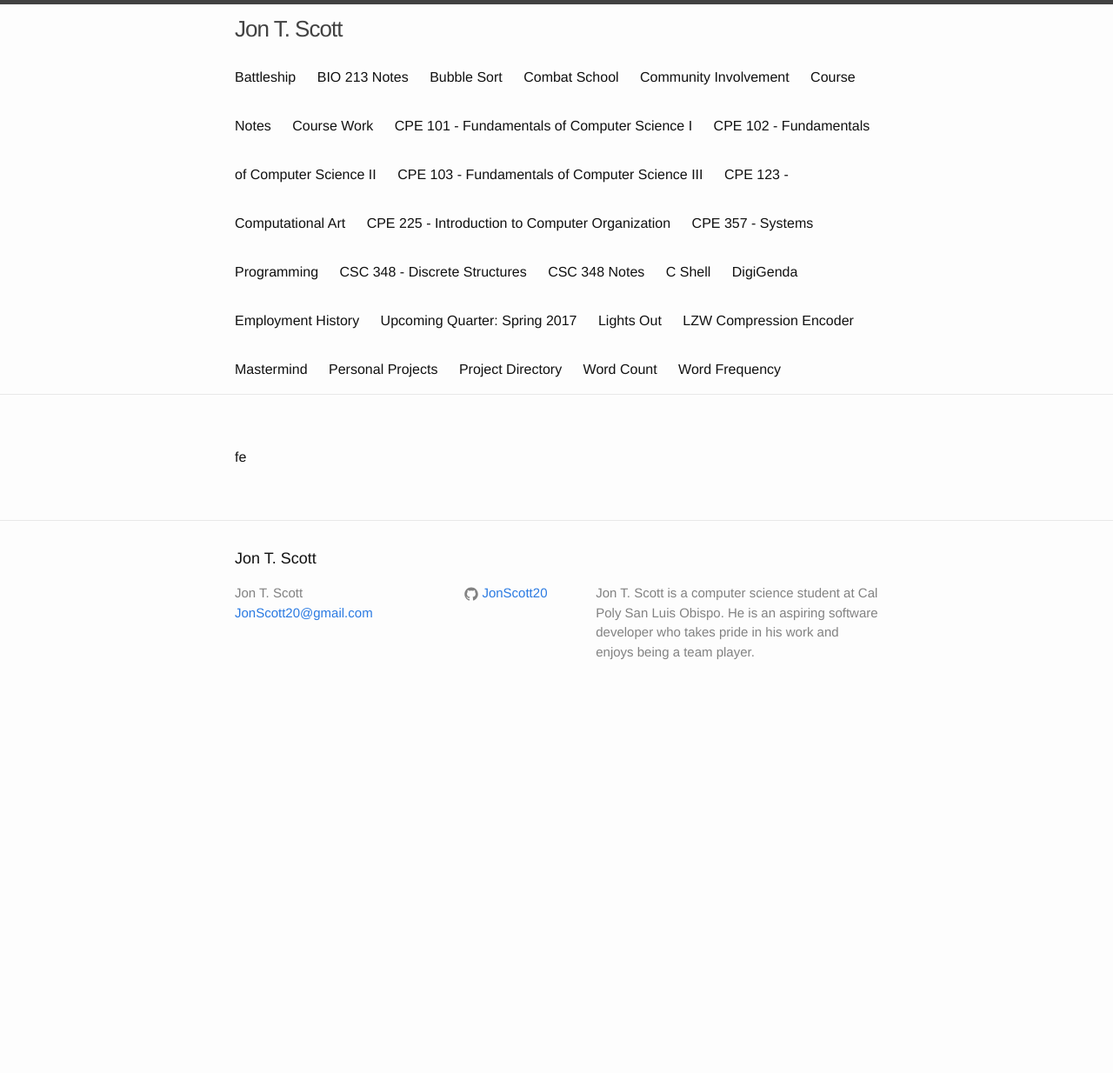
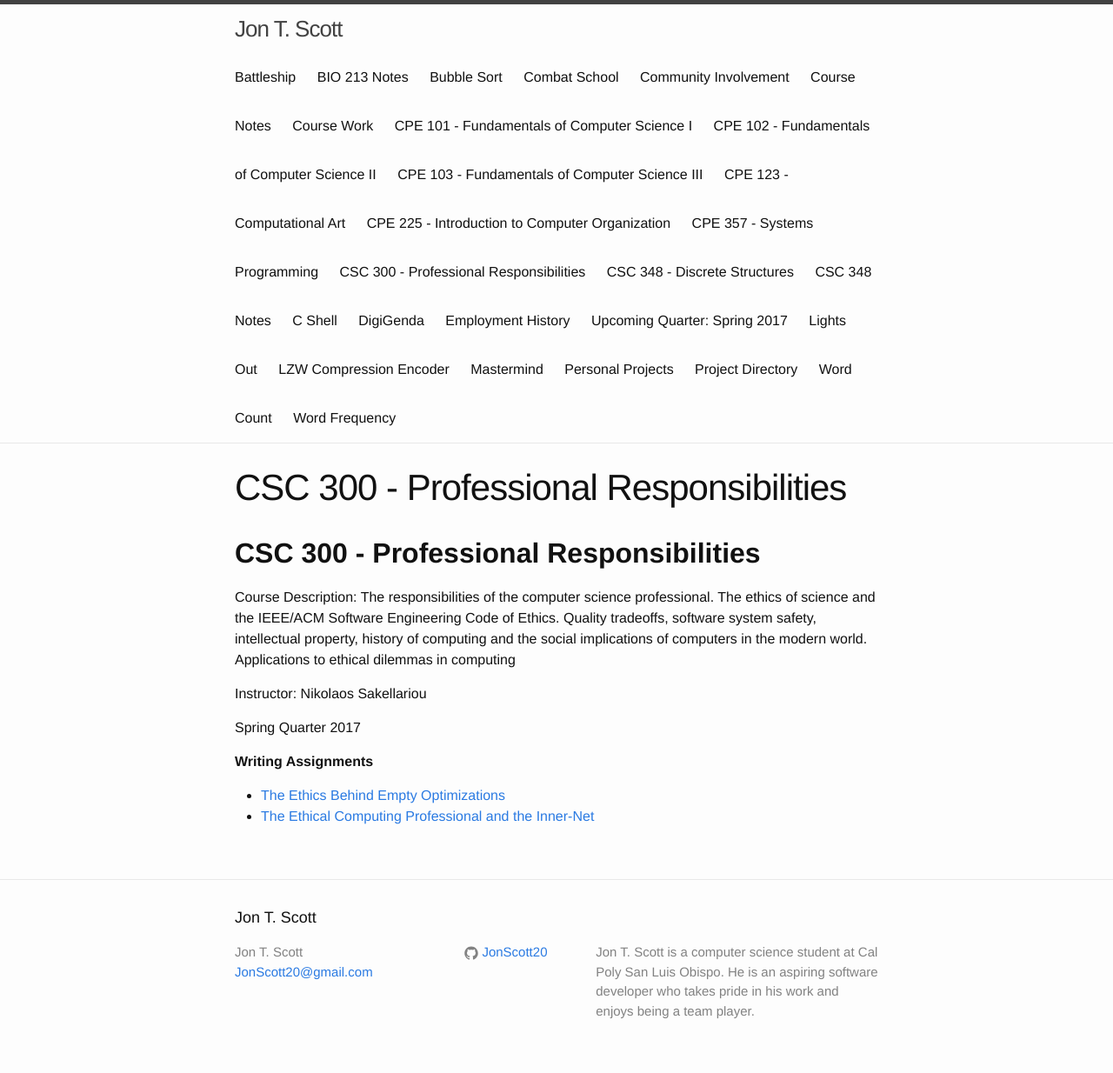
Before and after one commit to JonScott20/JonScott20.github.io, a Jekyll site: the page built from courses/csc300.md, in a window 1280 px wide. Shown: the whole page at 87% size. Built offline with Jekyll 4.4.1, drawn with Linux system fonts in a browser that asks for light colours; our own code applies the rules of GitHub Pages for plain Markdown files; before the commit the page ends 900 px from its top, so only the background shows below that.

Commit message:
Update csc300.md

```diff
--- a/courses/csc300.md
+++ b/courses/csc300.md
@@ -1 +1,18 @@
-fe
+---
+layout: page
+permalink: /csc300/
+---
+
+**CSC 300 - Professional Responsibilities**
+-------------------------------------------
+
+Course Description: The responsibilities of the computer science professional. The ethics of science and the IEEE/ACM Software Engineering Code of Ethics. Quality tradeoffs, software system safety, intellectual property, history of computing and the social implications of computers in the modern world. Applications to ethical dilemmas in computing
+
+Instructor:  Nikolaos Sakellariou
+
+Spring Quarter 2017
+
+**Writing Assignments**
+
+- [The Ethics Behind Empty Optimizations](https://jonscott20.github.io/Files/Documents/The Ethics Behind Empty Optimizations.pdf)
+- [The Ethical Computing Professional and the Inner-Net](https://jonscott20.github.io/Files/Documents/The Ethical Computing Professional and the Inner-Net.pdf)
```
